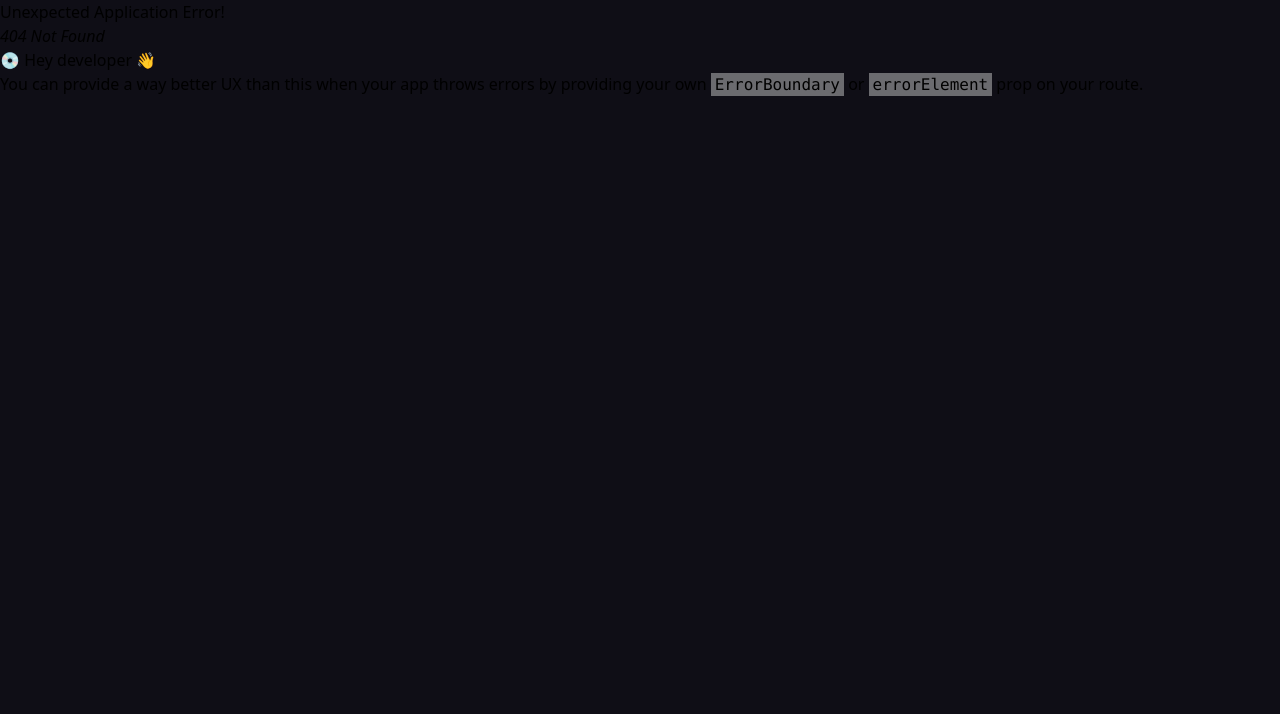
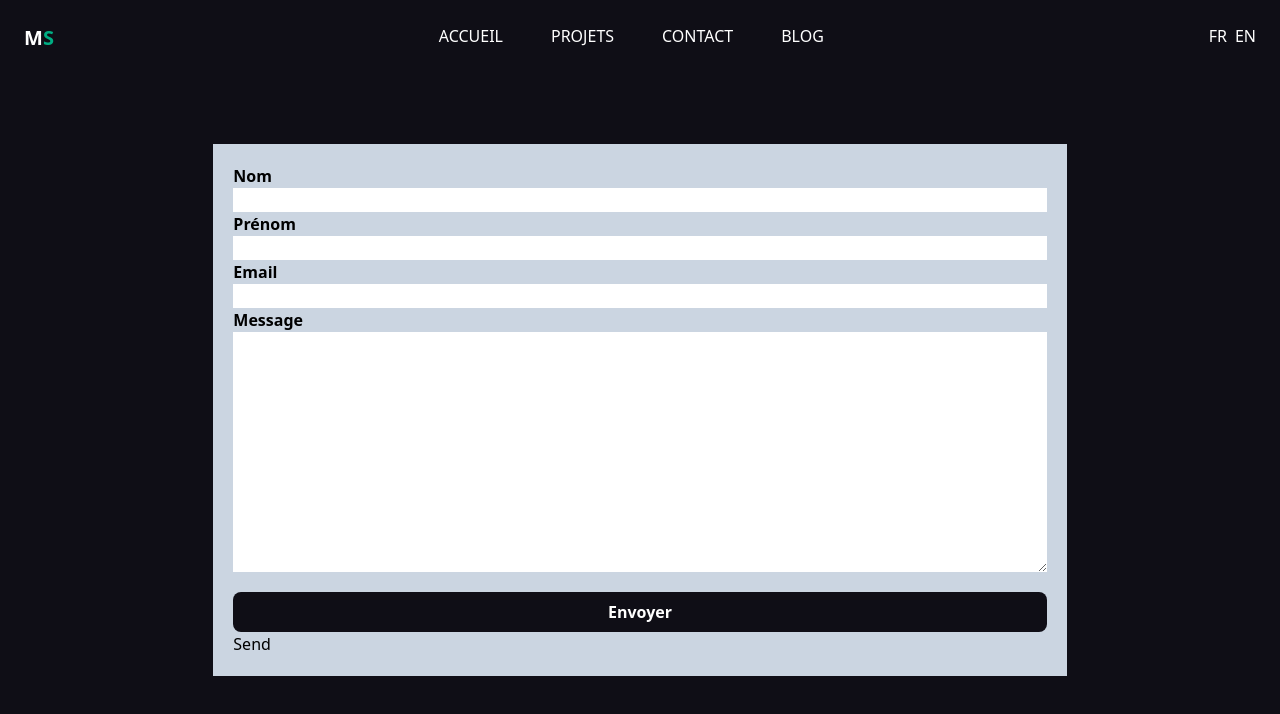
Before and after one commit to ashborea/personal-website, a React (Vite) app: page /contact in a window 1280 px wide. Before the commit this address had no page. Shown: the top 714 px of the page. Built offline with nearby package versions, Linux system fonts and the light colour scheme.

Commit message:
started implementing contact form

```diff
--- /dev/null
+++ b/src/Components/Form.jsx
@@ -0,0 +1,35 @@
+import { useState } from "react";
+
+const Form = () => {
+    const [formStatus, setFormStatus] = useState('Send');
+    const onSubmit = (e) => {
+        e.preventDefault();
+        setFormStatus('Submitting...');
+        const {lastName, firstName, email, message} = e.target.elements;
+        let conFom = {
+            lastName: lastName.value,
+            firstName : firstName.value,
+            email: email.value,
+            message: message.value,
+        }
+        console.log(conFom)
+    }
+    return (
+        <>
+        <form onSubmit={onSubmit} className="bg-slate-300 flex flex-col p-5 w-2/3 m-auto mt-20">
+            <label htmlFor="lastName" className="font-bold">Nom</label>
+            <input type="text" id="lastName"/>
+            <label htmlFor="firstName" className="font-bold" required>Prénom</label>
+            <input type="text" id="firstName" />
+            <label htmlFor="email" className="font-bold">Email</label>
+            <input type="email" id="email" required />
+            <label htmlFor="message" className="font-bold">Message</label>
+            <textarea  id="message" rows="10"  className="mb-5" required />
+            <button type="submit" className="bg-darkbluebg rounded-lg text-white p-2 font-bold">Envoyer</button>
+            {formStatus}
+        </form>
+        </>
+    )
+}
+
+export default Form;
--- a/src/Components/Navbar.jsx
+++ b/src/Components/Navbar.jsx
@@ -10,7 +10,7 @@ const Navbar = () => {
                 <div className="navigation flex gap-x-12 align-middle">
                     <a href="/">ACCUEIL</a>
                     <a href="/projets">PROJETS</a>
-                    <a href="#">CONTACT</a>
+                    <a href="/contact">CONTACT</a>
                     <a href="#">BLOG</a>
                 </div>
                 <div className="language flex gap-2">
--- /dev/null
+++ b/src/Pages/Contact.jsx
@@ -0,0 +1,14 @@
+import Navbar from "../Components/Navbar"
+import Form from "../Components/Form"
+
+const Contact = () => {
+    return (
+        <>
+            <Navbar />
+            <Form />
+        </>
+    )
+}
+
+
+export default Contact
--- a/src/main.jsx
+++ b/src/main.jsx
@@ -3,6 +3,7 @@ import ReactDOM from 'react-dom/client'
 import { createBrowserRouter, RouterProvider } from 'react-router-dom'
 import Home from './Pages/Home'
 import Projects from './Pages/Projects'
+import Contact from './Pages/Contact'
 import './index.css'
 
 const router = createBrowserRouter([
@@ -12,7 +13,10 @@ const router = createBrowserRouter([
   }, {
     path: '/projets',
     element: <Projects />
-
+  },
+  {
+    path: '/contact',
+    element: <Contact />
   }
 
 ])
```
